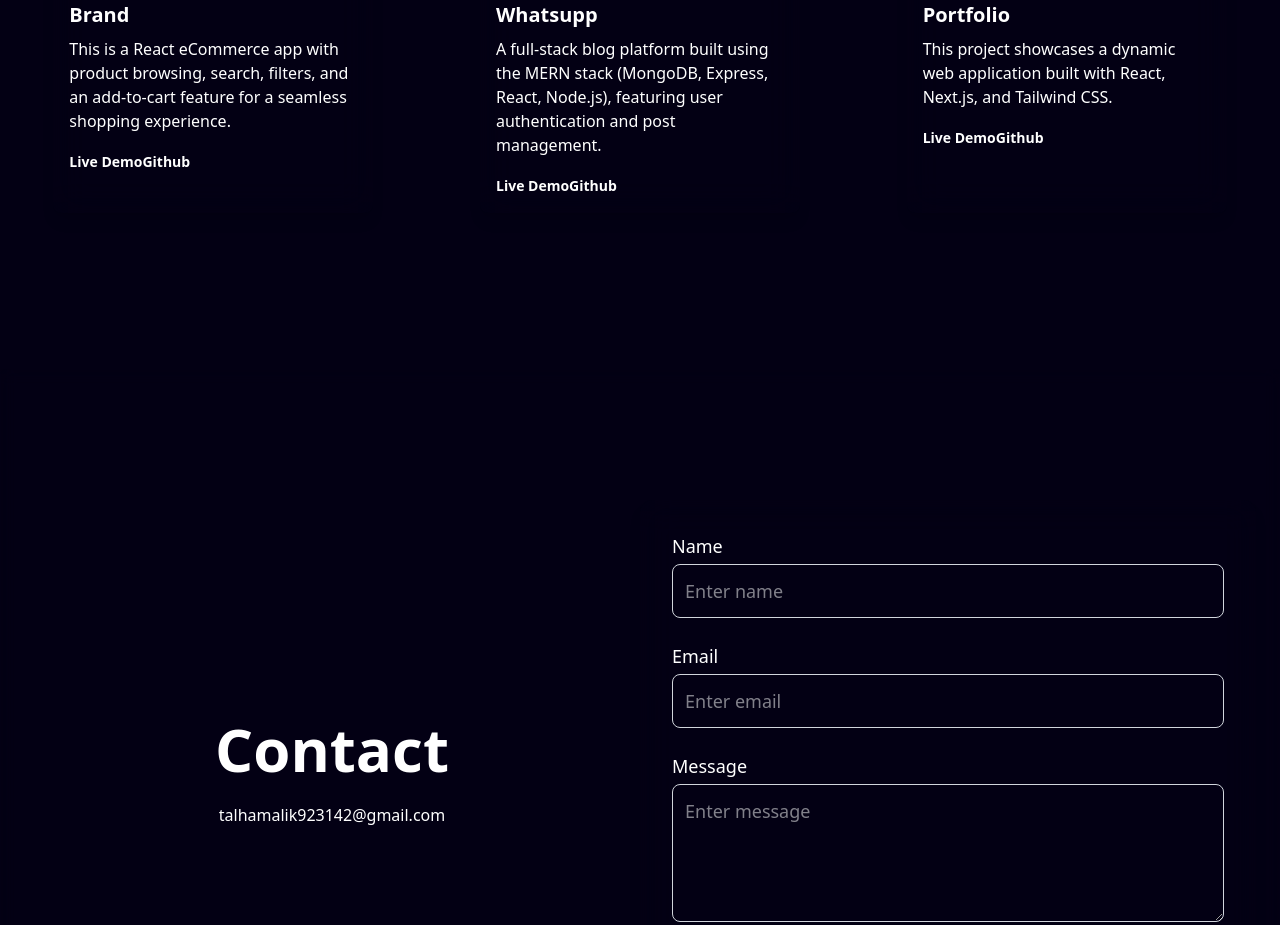
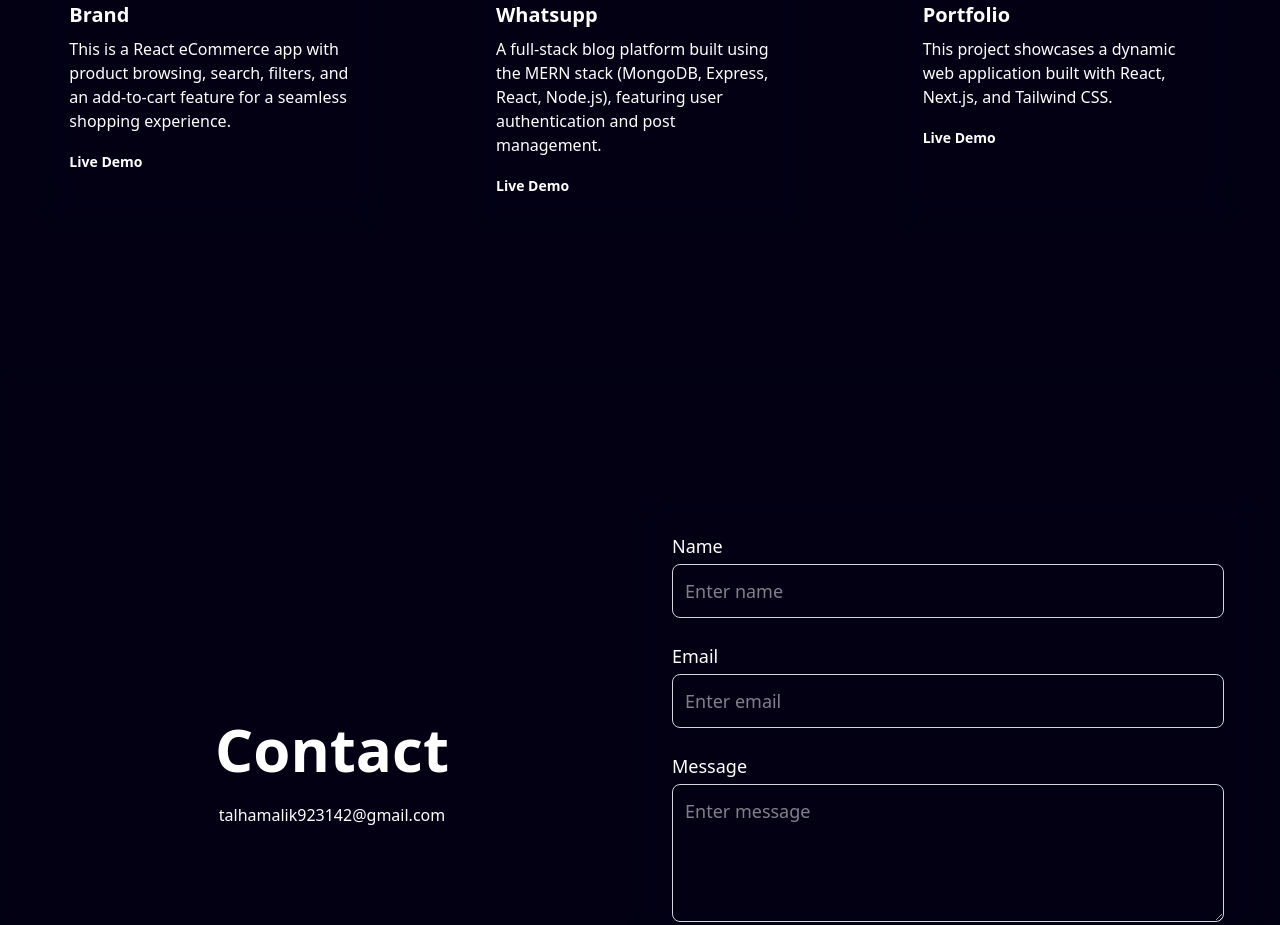
Before and after one commit to 923132Talha/next-js-portfolio, a Next.js app: page / in a window 1280 px wide. Shown: the part 1720-2645 px from the top of the page. Built offline with nearby package versions, Linux system fonts and the light colour scheme.

Commit message:
portfolio

```diff
--- a/app/components/main/Projects.jsx
+++ b/app/components/main/Projects.jsx
@@ -36,7 +36,6 @@ const Projects = () => {
                   {project.githubUrl && (
                     <Link href={project.githubUrl} target="_blank">
                       <span className="text-white hover:text-indigo-700 text-sm font-semibold">Live Demo</span>
-                      <span className="text-white hover:text-indigo-700 text-sm font-semibold">Github</span>
                     </Link>
                   )}
                 </div>
```
